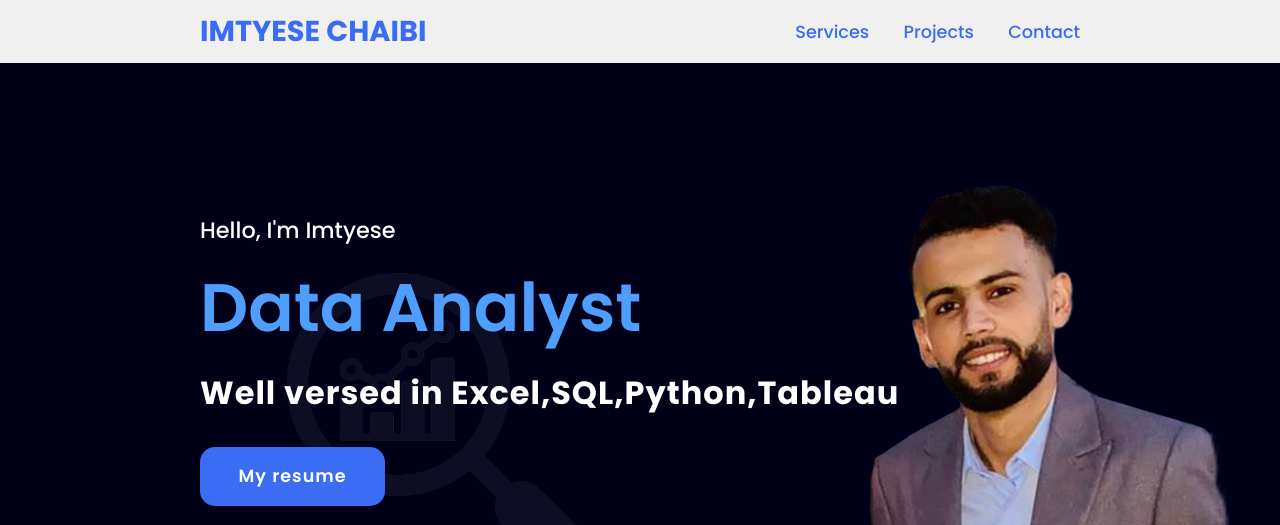
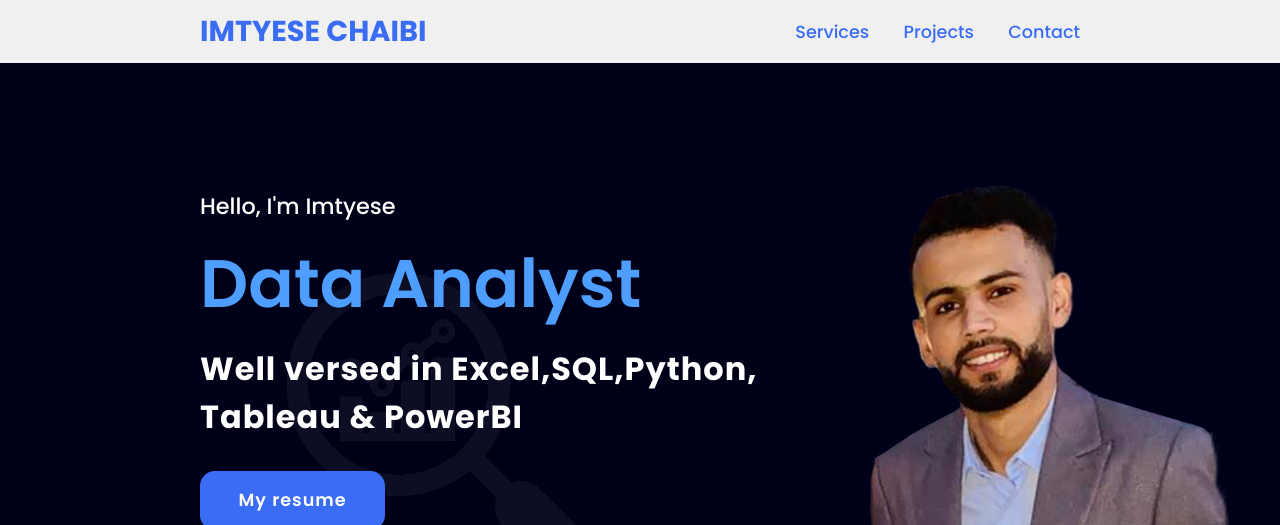
Before and after one commit to Imtyese/imtyese.github.io, a plain HTML site: page index.html in a window 1280 px wide. Shown: the top 525 px of the page. Drawn offline with Linux system fonts and the light colour scheme.

Commit message:
index.html

```diff
--- a/index.html
+++ b/index.html
@@ -23,7 +23,7 @@
     <section class="main">
         <div>
             <h2>Hello, I'm Imtyese<br><span>Data Analyst</span></h2>
-            <h3>Well versed in Excel,SQL,Python,Tableau</h3>
+            <h3>Well versed in Excel,SQL,Python,<br>Tableau & PowerBI</h3>
             <a href="https://drive.google.com/uc?export=download&id=1U7n_627573R5itw6nVR9VbYsUsut7rcs" target="_blank" class="main-btn">My resume</a>
             <div class="social-icons">
                 <a href="https://www.linkedin.com/in/imtyese-chaibi-77261b135/" target="_blank"><i class="fab fa-linkedin"></i></a>
```
